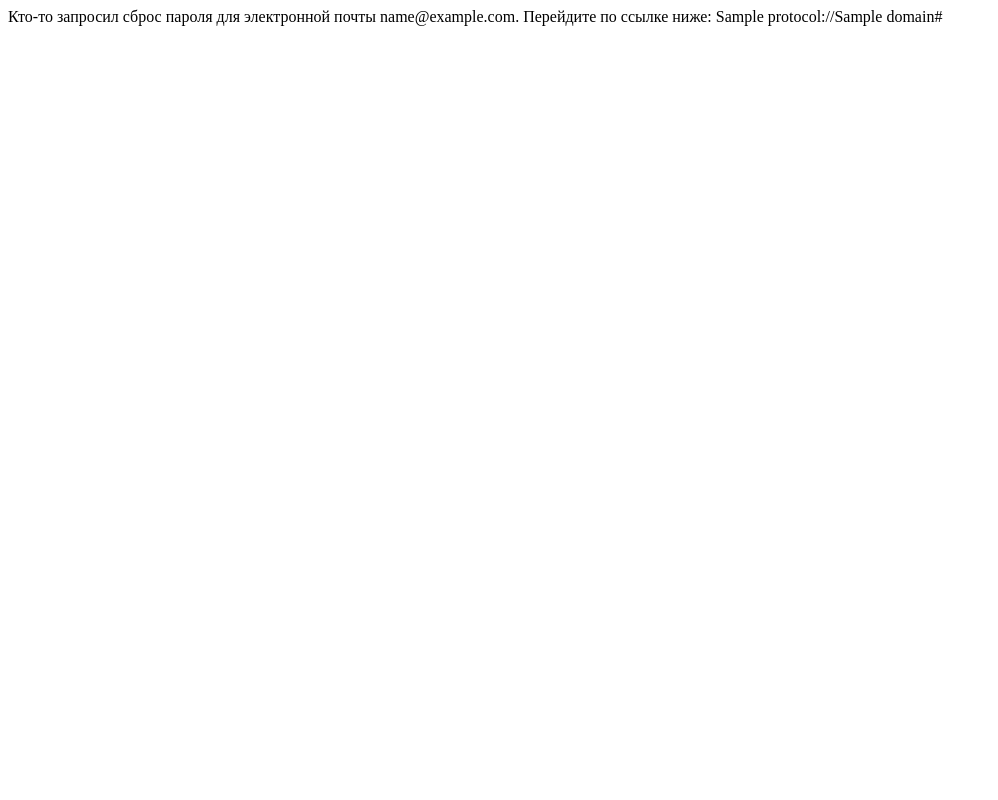
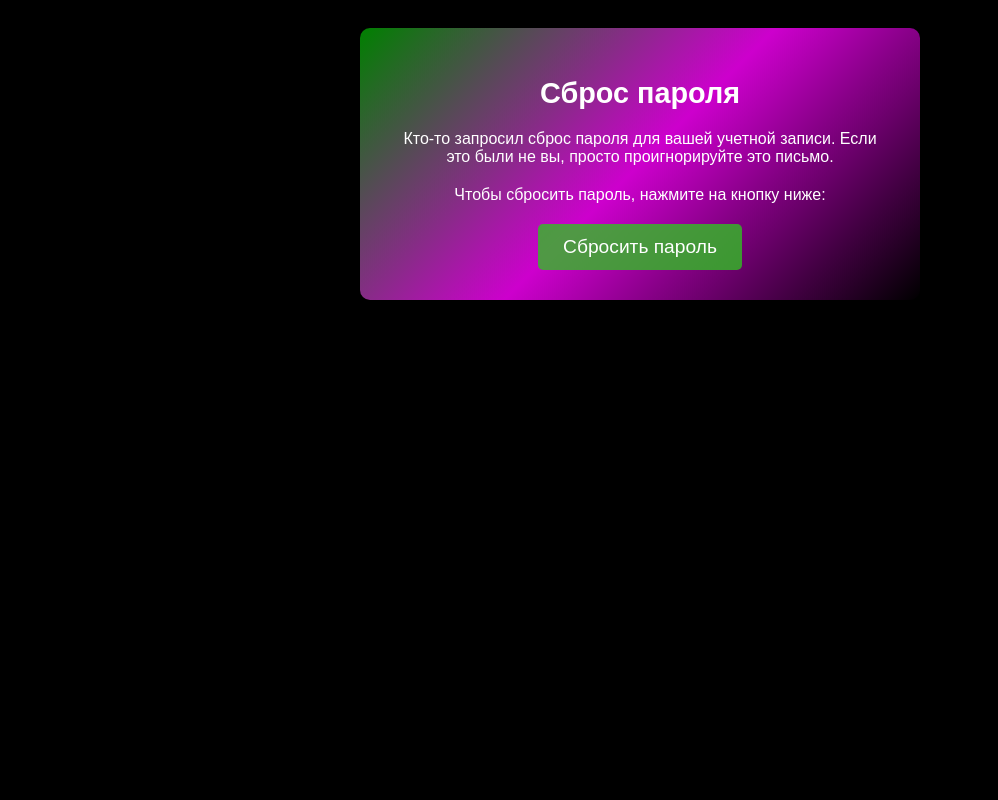
Before and after one commit to madagaskarvb/CRM-sys-for-colleges, a Django app: template crmka/locallibrary/locallibrary/templates/registration/password_reset_email.html in a window 1280 px wide. Shown: the whole page, without its empty margins (0-998 px from the left). Run offline with Django 5.2, Linux system fonts and the light colour scheme; the template is opened without the code that fills it: most values are stand-ins (such as "Sample title", 1, 10 or a date in 2020).

Commit message:
Update password_reset_email.html

```diff
--- a/crmka/locallibrary/locallibrary/templates/registration/password_reset_email.html
+++ b/crmka/locallibrary/locallibrary/templates/registration/password_reset_email.html
@@ -1,3 +1,55 @@
+<!DOCTYPE html>
+<html lang="ru">
+<head>
+    <meta charset="UTF-8">
+    <meta name="viewport" content="width=device-width, initial-scale=1.0">
+    <title>Сброс пароля</title>
+    <style>
+        body {
+            background-color: #000;
+            color: #fff;
+            font-family: Arial, sans-serif;
+            text-align: center;
+            padding: 20px;
+        }
+        .email-container {
+            background: linear-gradient(135deg, #008000, #CD00CD, #000000);
+            padding: 30px;
+            border-radius: 10px;
+            max-width: 500px;
+            margin: auto;
+            box-shadow: 0 4px 10px rgba(0, 0, 0, 0.3);
+        }
+        h1 {
+            font-size: 1.8rem;
+            margin-bottom: 20px;
+        }
+        p {
+            font-size: 1rem;
+            margin-bottom: 20px;
+        }
+        .button {
+            display: inline-block;
+            padding: 12px 25px;
+            font-size: 1.2rem;
+            border-radius: 5px;
+            text-decoration: none;
+            color: #fff;
+            background: #30c023ca;
+            transition: background 0.3s;
+        }
+        .button:hover {
+            background: #900090;
+        }
+    </style>
+</head>
+<body>
+    <div class="email-container">
+        <h1>Сброс пароля</h1>
+        <p>Кто-то запросил сброс пароля для вашей учетной записи. Если это были не вы, просто проигнорируйте это письмо.</p>
+        <p>Чтобы сбросить пароль, нажмите на кнопку ниже:</p>
+        <a href="{{ protocol }}://{{ domain }}{% url 'password_reset_confirm' uidb64=uid token=token %}" class="button">Сбросить пароль</a>
 
-Кто-то запросил сброс пароля для электронной почты {{ email }}. Перейдите по ссылке ниже:
-{{ protocol}}://{{ domain }}{% url 'password_reset_confirm' uidb64=uid token=token %}
+    </div>
+</body>
+</html>
```
